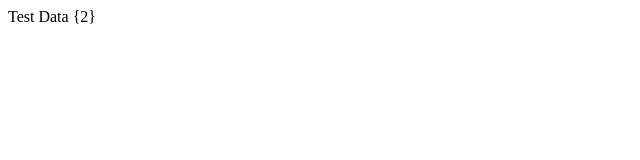
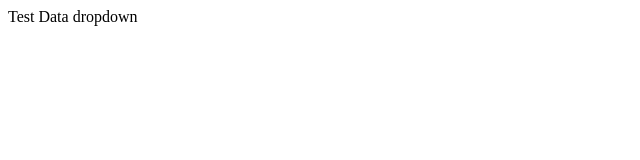
Before and after one commit to geetasharma01/Training, a plain HTML site: page index.html in a window 1280 px wide. Shown: the full height of the page, 0-640 px from the left. Drawn offline with Linux system fonts and the light colour scheme.

Commit message:
dropdown changes

```diff
--- a/index.html
+++ b/index.html
@@ -1 +1 @@
-<span> Test Data {2}</span>
+<span> Test Data dropdown</span>
```
